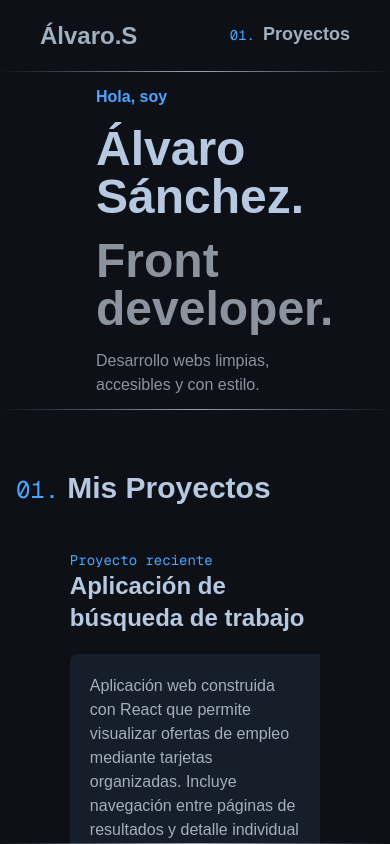
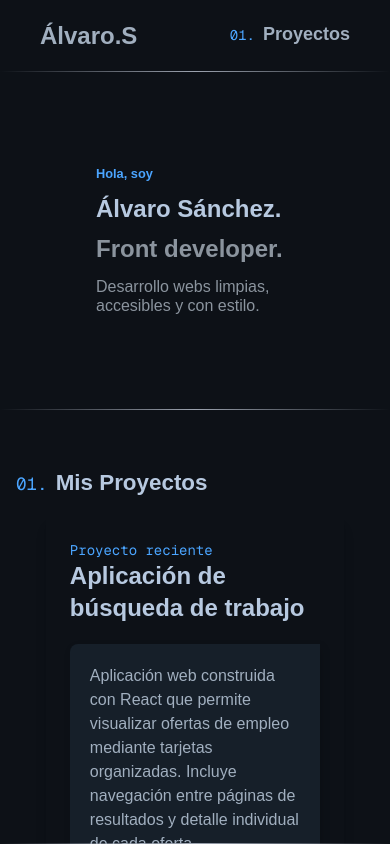
Before and after one commit to AllwarsGIT/portfolio-react, a Next.js app: page / in a window 390 px wide. Shown: the top 844 px of the page. Built offline with nearby package versions, Linux system fonts and the light colour scheme.

Commit message:
Hero responsive

```diff
--- a/src/app/globals.css
+++ b/src/app/globals.css
@@ -42,3 +42,18 @@ body {
     background-color: #161f29 ;
 
 }
+
+.borderBottomGradient {
+
+}
+
+.borderBottomGradient::after {
+  content: "";
+  position: absolute;
+  left: 0;
+  bottom: 0;
+  width: 100%;
+  height: 1px;
+  background: linear-gradient(to right, transparent, #9ca3af 50%, transparent);
+  pointer-events: none;
+}
--- a/src/app/page.tsx
+++ b/src/app/page.tsx
@@ -8,7 +8,7 @@ export default function Home() {
     <>
       <Header />
       <SideBar />
-      <main className="w-full h-screen   scroll-smooth">
+      <main className="w-full h-screen  borderBottomGradient scroll-smooth">
         <Hero />
         <Projects />
       </main>
--- a/src/components/Header/Header.tsx
+++ b/src/components/Header/Header.tsx
@@ -3,7 +3,7 @@ import styles from './Header.module.css'
 
 function Header() {
   return (
-    <header className={`${styles.nav} ${styles.borderBottomGradient} sticky top-0 px-10 left-0 w-full flex flex items-center z-10`}>
+    <header className={`${styles.nav} borderBottomGradient sticky top-0 px-10 left-0 w-full flex flex items-center z-10`}>
       <nav className={`${styles.nav} flex flex-wrap py-5  w-full justify-between`}>
         <a className="font-bold text-2xl">Álvaro.S</a>
         <ol className=" flex flex-wrap space-x-15 text-xl">
--- a/src/components/Hero/Hero.module.css
+++ b/src/components/Hero/Hero.module.css
@@ -1,27 +1,81 @@
-
-
 .background {
-    background-color: #0D1117 ;
+    background-color: #0D1117;
 }
-
 
 .letters {
     color: #b7c9e0;
+}
+
+.textResponsive {
+    line-height: 1.1;
+    white-space: nowrap;
+    font-size: 2.5rem;
+}
+
+@media (max-width: 768px) {
+    .textResponsive {
+        font-size: 1.5rem;
+        white-space: normal;
+    }
+
+    .nombre {
+        font-size: 2rem;
+    }
+
+    .title {
+        font-size: 2rem;
+    }
+
+    .textoPresentacion {
+        font-size: 1.2rem;
+    }
+
+    .holaSoy {
+        font-size: 1rem;
+    }
+}
+
+@media (max-width: 460px) {
+    .textResponsive {
+        font-size: 1.2rem;
+        line-height: 1.2;
+        white-space: normal;
+    }
+
+    .nombre {
+        font-size: 1.5rem;
+    }
+
+    .title {
+        font-size: 1.5rem;
+    }
+
+    .textoPresentacion {
+        font-size: 1rem;
+    }
+
+    .holaSoy {
+        font-size: 0.8rem;
+    }
 }
 
 .holaSoy {
     color: #4BA5FF;
 }
 
-.nombre{
-    color:#B7C9E0;
+.title {
+    color: #8B949E;
 }
 
-.textoPresentacion{
+.nombre {
+    color: #B7C9E0;
+}
+
+.textoPresentacion {
     color: #8B949E;
 }
 
 .blueShadow {
-  box-shadow: 0 4px 24px 0 #1F6FEB;
+    box-shadow: 0 4px 24px 0 #1F6FEB;
     border-radius: 9999px;
 }
--- a/src/components/Hero/Hero.tsx
+++ b/src/components/Hero/Hero.tsx
@@ -4,10 +4,9 @@ import styles from "./Hero.module.css"
 const Hero: React.FC = () => {
   return (
     <section
-      className={`${styles.background} relative w-full h-[40vh] text-blueprimary flex items-center justify-center px-20`}
+      className={`${styles.background} borderBottomGradient relative w-full min-h-[40vh] text-blueprimary flex items-center justify-center px-20`}
     >
-      <HeroContent className={styles.letters} />
-        <div className="absolute bottom-0 left-0 w-full h-[1px] bg-gradient-to-r from-transparent via-gray-400 to-transparent"></div>
+      <HeroContent className={`${styles.letters} ${styles.textResponsive}`} />
     </section>
   );
 };
--- a/src/components/Hero/HeroContent.tsx
+++ b/src/components/Hero/HeroContent.tsx
@@ -10,14 +10,14 @@ const HeroContent: React.FC<HeroContentProps> = ({ className }) => {
     <div
       className={`flex flex-col justify-center items-center w-full h-full px-4 sm:px-6 md:px-8 ${className ?? ''}`}
     >
-      <div className={`max-w-md w-full text-left`}>
+      <div className={`${styles.textResponsive} max-w-md w-full text-left m-5`}>
         <p className={`${styles.holaSoy} text-grayDark text-1xl font-semibold mb-4`}>
           Hola, soy
         </p>
         <p className={`${styles.nombre} text-bluePrimary text-5xl font-bold mb-4`}>
           Álvaro Sánchez.
         </p>
-        <p className={`${styles.textoPresentacion} text-grayDark font-bold text-5xl mb-4 `}>
+        <p className={`${styles.title} text-grayDark font-bold text-5xl mb-4 `}>
           Front developer.
         </p>
         <p className={`${styles.textoPresentacion} text-grayLight text-m `}>
--- a/src/components/Projects/Projects.module.css
+++ b/src/components/Projects/Projects.module.css
@@ -1,4 +1,3 @@
-
 .titleNumber {
     color: #4BA5FF;
 }
@@ -8,6 +7,23 @@
 }
 
 .bgProjects {
-    background-color: #0D1117 ;
+    background-color: #0D1117;
+}
 
+@media (max-width: 768px) {
+    .titleNumber {
+        font-size: 1.5rem;
+    }
+    .title {
+        font-size: 2rem;
+    }
 }
+
+@media (max-width: 460px) {
+    .titleNumber {
+        font-size: 1.1rem;
+    }
+    .title {
+        font-size: 1.4rem;
+    }
+}
--- a/src/components/Projects/Projects.tsx
+++ b/src/components/Projects/Projects.tsx
@@ -19,7 +19,6 @@ function Projects() {
                 description="Aplicación web construida con React que permite visualizar ofertas de empleo mediante tarjetas organizadas. Incluye navegación entre páginas de resultados y detalle individual de cada oferta. Implementación con React Router, diseño responsive y uso de datos estáticos de prueba."/>
         </div>
     </div>
-      <div className="absolute bottom-0 left-0 w-full h-[1px] bg-gradient-to-r from-transparent via-gray-400 to-transparent"></div>
 </div>
 
   )
```
